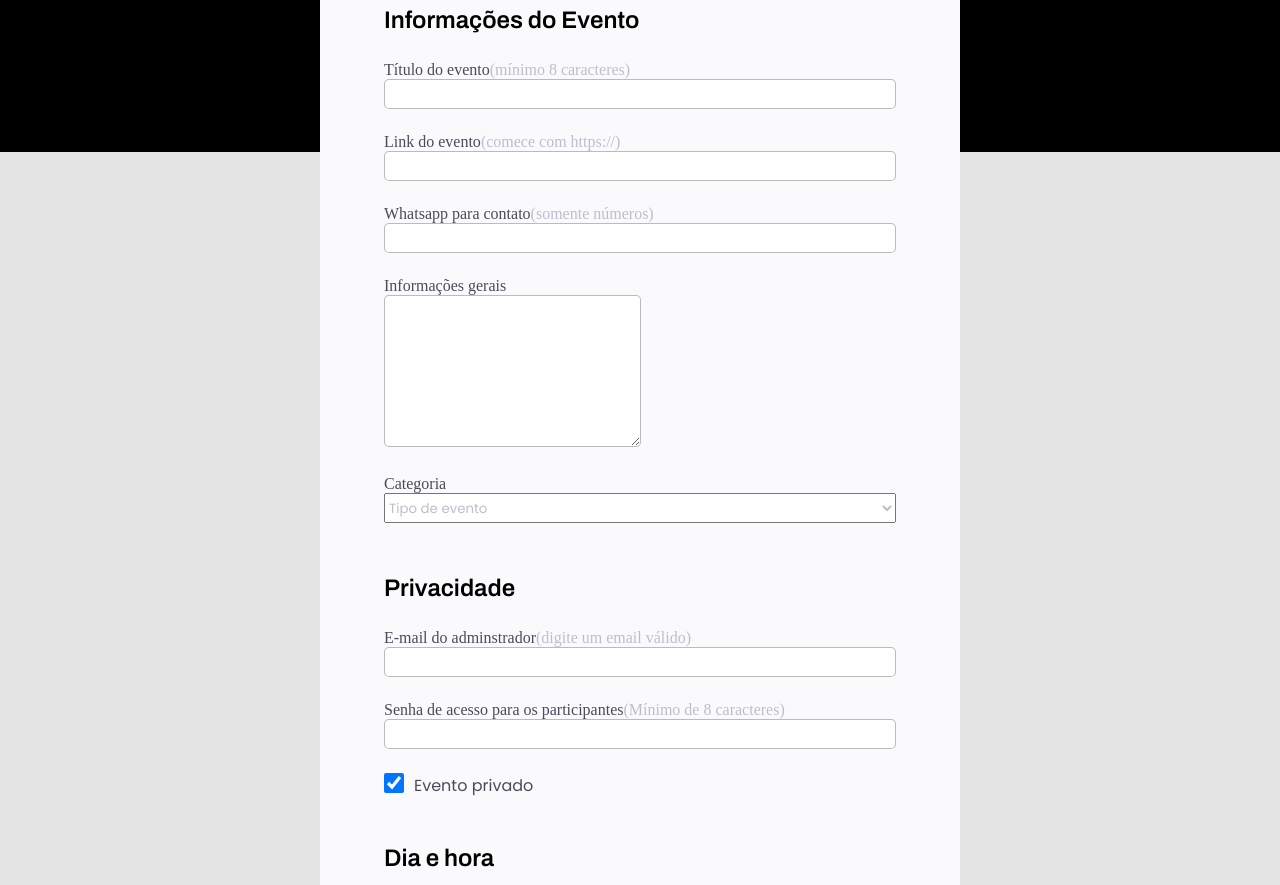
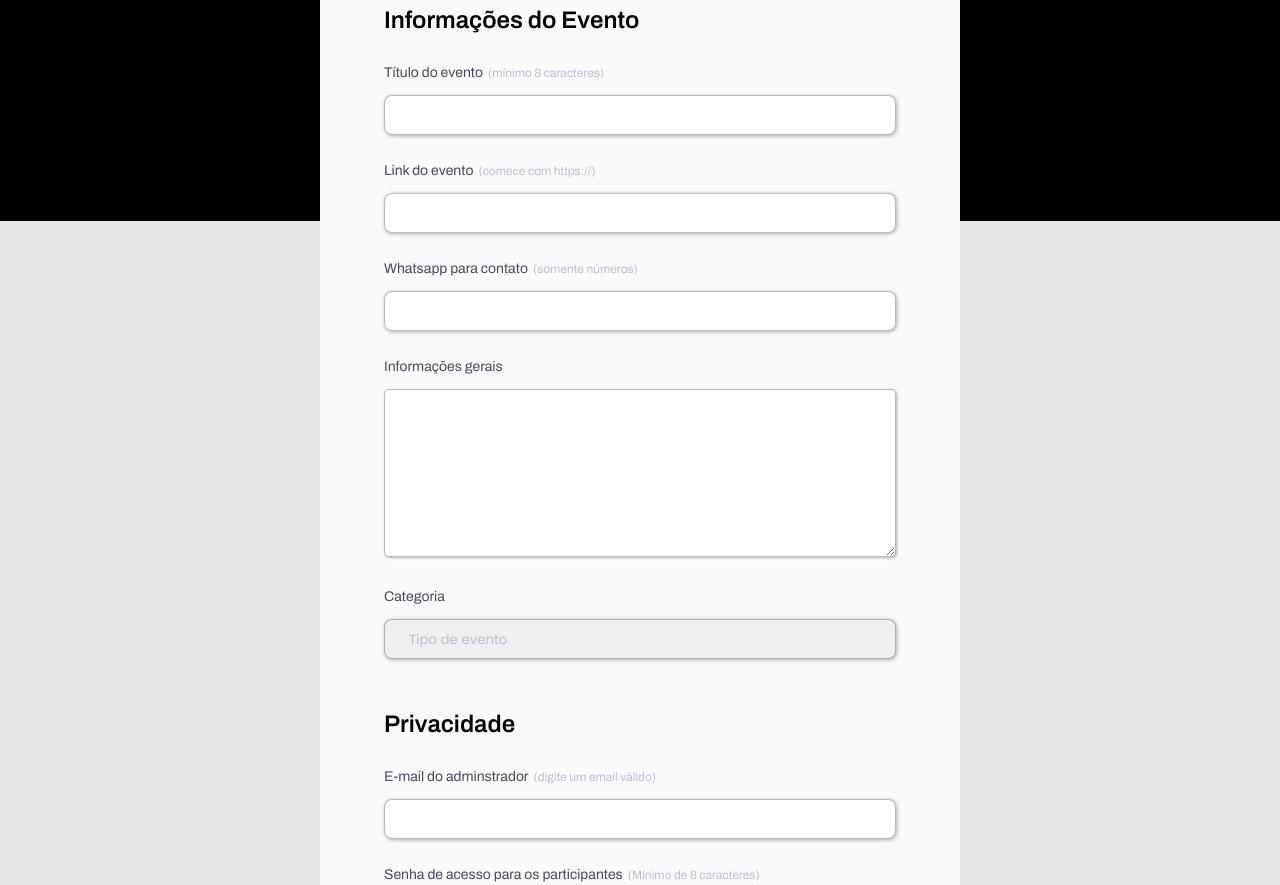
Before and after one commit to ManoeldeCastro/Explorer, a plain HTML site: page Stage 2 - Básico HTML e CSS/Projeto 3/index.html in a window 1280 px wide. Shown: the part 285-1170 px from the top of the page. Drawn offline with Linux system fonts and the light colour scheme.

Commit message:
finalizado

```diff
--- a/Stage 2 - Básico HTML e CSS/Projeto 3/index.html
+++ b/Stage 2 - Básico HTML e CSS/Projeto 3/index.html
@@ -31,7 +31,7 @@
           <input type="number" id="Whatsapp" name="Whatsapp" />
           <br />
           <label for="txt">Informações gerais</label><br />
-          <textarea name="txt" id="txt" cols="30" rows="10"></textarea>
+          <textarea name="txt" id="txt"></textarea>
           <br />
           <label for="categoria">Categoria</label><br />
           <select name="categoria" id="categoria" required>
--- a/Stage 2 - Básico HTML e CSS/Projeto 3/style.css
+++ b/Stage 2 - Básico HTML e CSS/Projeto 3/style.css
@@ -47,19 +47,32 @@ fieldset {
 }
 label {
   color: #4e4958;
+  font-family: "Archivo", sans-serif;
+  font-size: 14px;
+  line-height: 24px;
 }
 span {
   color: #c1bccc;
+  margin-left: 5px;
+  font-size: 12px;
+  line-height: 2px;
+}
+span:hover {
+  color: #635d6f;
 }
 fieldset > input {
   width: 100%;
-  height: 30px;
-  border-radius: 5px;
+  height: 40px;
+  border-radius: 8px;
   border: 1px solid rgba(0, 0, 0, 0.265);
+  color: #86828e;
 }
 select {
   width: 100%;
   height: 30px;
+}
+select {
+  appearance: none;
 }
 select:invalid {
   color: #c1bccc;
@@ -67,16 +80,18 @@ select:invalid {
 option:invalid {
   color: #c1bccc;
 }
-textarea {
-  border: 1px solid rgba(0, 0, 0, 0.265);
-  border-radius: 5px;
-  margin-bottom: 24px;
-}
 input,
 select {
-  margin: 0px 0px 24px 0px;
+  margin: 10px 0px 24px 0px;
+  border: 1px solid rgba(0, 0, 0, 0.265);
   font-family: "Poppins", sans-serif;
+  box-sizing: border-box;
+  padding: 0px 24px;
+  height: 40px;
+  border-radius: 8px;
+  box-shadow: 1px 1px 4px rgba(0, 0, 0, 0.304);
 }
+
 h2 {
   margin: 24px 0px;
   font-family: "Archivo", sans-serif;
@@ -84,18 +99,24 @@ h2 {
   font-size: 24px;
   line-height: 34px;
 }
+textarea {
+  border: 1px solid rgba(0, 0, 0, 0.265);
+  border-radius: 5px;
+  margin-bottom: 24px;
+  padding: 8px;
+  height: 168px;
+  width: 100%;
+  margin: 10px 0px 24px 0px;
+  box-shadow: 1px 1px 3px rgba(0, 0, 0, 0.304);
+}
 div#checkbox {
   display: flex;
-}
-input#check {
-  width: 20px;
-  height: 20px;
-  margin-right: 10px;
-  font-family: "Poppins", sans-serif;
+  align-items: center;
 }
 
 div#checkbox > label {
   font-family: "Poppins", sans-serif;
+  margin: 0;
 }
 fieldset > section {
   display: flex;
```
